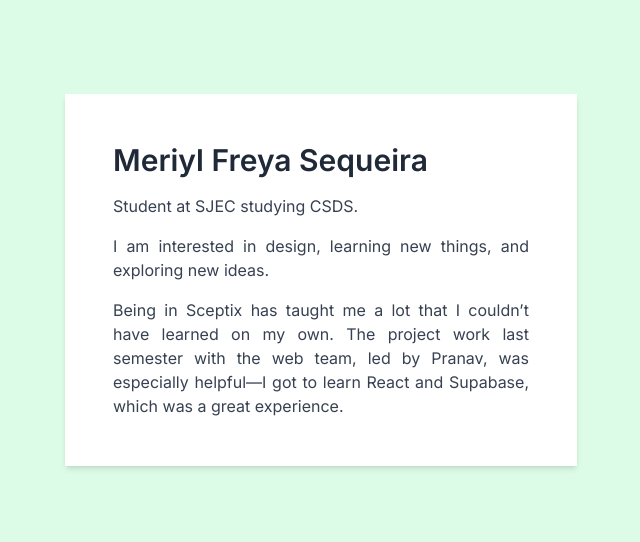
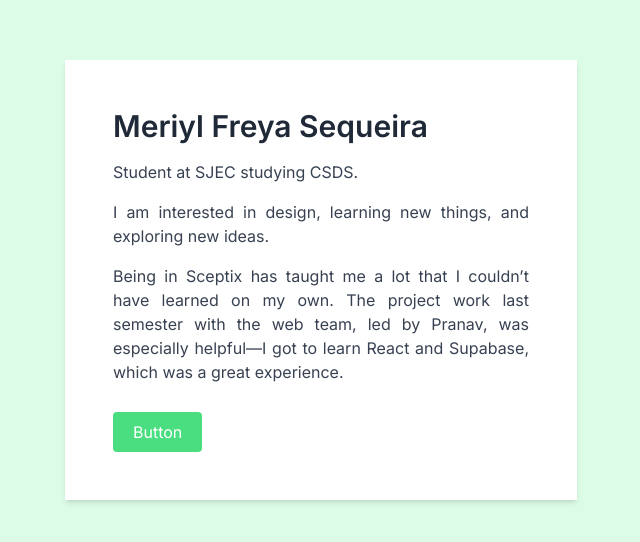
Before and after one commit to FreyaMeriyl/Learning-Next.js, a Next.js app: page / in a window 1280 px wide. Shown: the part 120-662 px from the top of the page, without its empty margins (319-959 px from the left). Built offline with nearby package versions, Linux system fonts and the light colour scheme.

Commit message:
Understanding the concept of components and create a button

```diff
--- a/jsconfig.json
+++ b/jsconfig.json
@@ -1,7 +1,8 @@
 {
   "compilerOptions": {
     "paths": {
-      "@/*": ["./src/*"]
+      "@/*": ["./src/*"],
+      "@components/*": ["./components/*"]
     }
   }
 }
--- a/src/app/page.js
+++ b/src/app/page.js
@@ -5,6 +5,7 @@ and this specific p-25 is not included in it.
 But if I change it to p-20 or p-16,etc, padding will work*/
 
 import React from 'react'
+import Button from '@/components/button';
 
 const Page = () => {
   return (
@@ -19,11 +20,12 @@ const Page = () => {
           I am interested in design, learning new things, and exploring new ideas.
         </p>
 
-        <p className="text-gray-700 text-justify">
+        <p className="text-gray-700 text-justify mb-7">
           Being in Sceptix has taught me a lot that I couldn’t have learned on my own. The project
           work last semester with the web team, led by Pranav, was especially helpful—I got to learn
           React and Supabase, which was a great experience.
         </p>
+        <Button />
       </div>
     </div>
   )
--- /dev/null
+++ b/src/components/button.jsx
@@ -0,0 +1,14 @@
+import React from "react";
+
+const Button = () => {
+    return (
+     <>
+        <button className="bg-green-400 rounded text-white hover:scale-110
+px-5 py-2">
+            Button
+        </button>
+    </>
+    );
+};
+
+export default Button;
```
